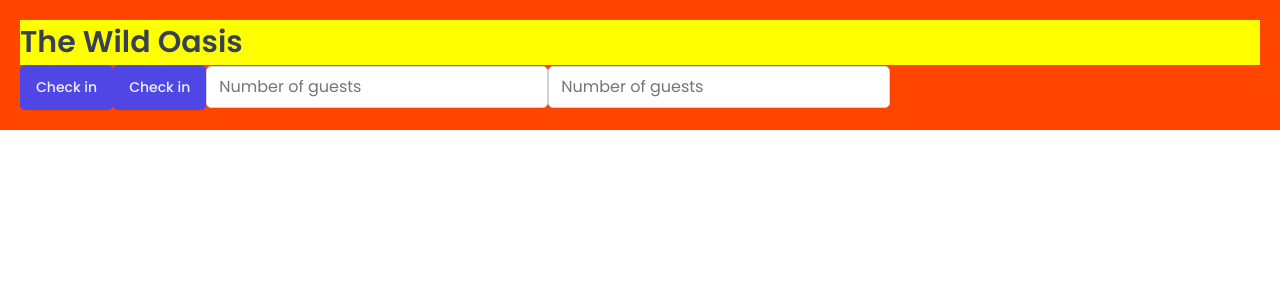
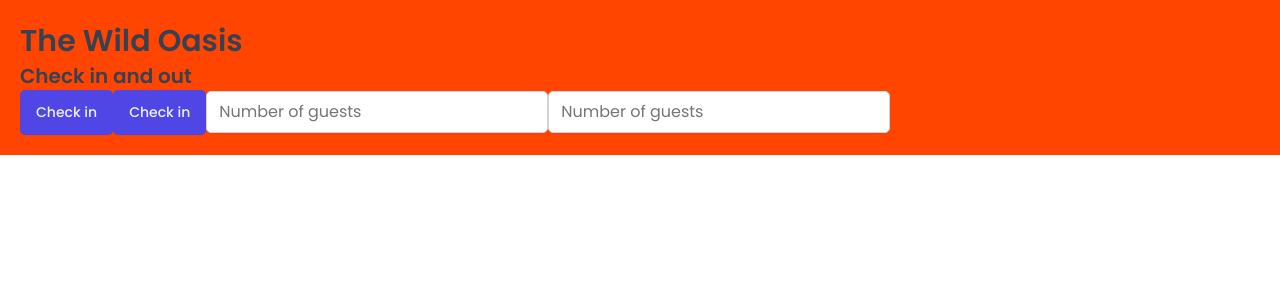
Before and after one commit to NikolaGedovic/the-wild-oasis, a React (Vite) app: page / in a window 1280 px wide. Shown: the top 300 px of the page. Built offline with nearby package versions, Linux system fonts and the light colour scheme; a web font is replaced by a local one.

Commit message:
Styles components props and the 'css' function

```diff
--- a/src/App.jsx
+++ b/src/App.jsx
@@ -2,12 +2,7 @@
 import GlobalStyles from "./styles/GlobalStyles";
 import Button from "./ui/Button";
 import Input from "./ui/Input";
-
-const H1 = styled.h1`
-  font-size: 30px;
-  font-weight: 600;
-  background-color: yellow;
-`;
+import Heading from "./ui/Heading";
 
 const StyledApp = styled.main`
   background-color: orangered;
@@ -19,7 +14,8 @@
     <>
       <GlobalStyles />
       <StyledApp>
-        <H1>The Wild Oasis</H1>
+        <Heading as={"h1"}>The Wild Oasis</Heading>
+        <Heading as={"h2"}>Check in and out</Heading>
         <Button>Check in</Button>
         <Button>Check in</Button>
 
--- /dev/null
+++ b/src/ui/Heading.jsx
@@ -0,0 +1,20 @@
+import styled, { css } from "styled-components";
+
+const Heading = styled.h1`
+  ${(props) =>
+    props.as === "h1" &&
+    css`
+      font-size: 3rem;
+      font-weight: 600;
+    `}
+  ${(props) =>
+    props.as === "h2" &&
+    css`
+      font-size: 2rem;
+      font-weight: 600;
+    `}
+
+  line-height: 1.4;
+`;
+
+export default Heading;
```
